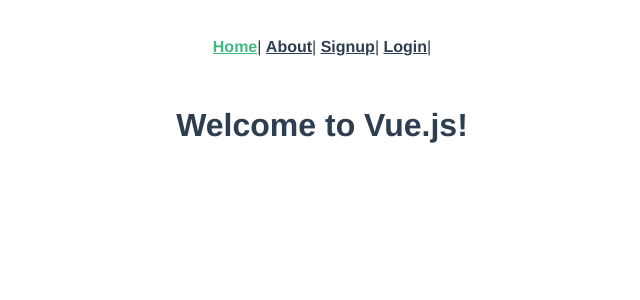
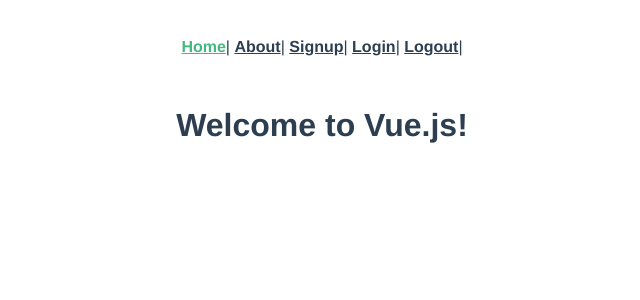
Before and after one commit to sbatsch/gratus_mark_ii_vue, a Vue app: page / in a window 1280 px wide. Shown: the top 300 px of the page, without its empty margins (318-958 px from the left). Built offline with nearby package versions, Linux system fonts and the light colour scheme.

Commit message:
Logout component added

```diff
--- a/src/App.vue
+++ b/src/App.vue
@@ -5,6 +5,7 @@
       <router-link to="/about">About</router-link>|
       <router-link to="/signup">Signup</router-link>|
       <router-link to="/login">Login</router-link>|
+      <router-link to="/logout">Logout</router-link>|
     </div>
     <router-view />
   </div>
--- a/src/router/index.js
+++ b/src/router/index.js
@@ -5,6 +5,7 @@
 import Test from '../views/Test.vue';
 import Signup from '../views/Signup.vue';
 import Login from '../views/Login.vue';
+import Logout from '../views/Logout.vue';
 
 Vue.use(VueRouter)
 
@@ -14,6 +15,7 @@
   { path: '/test', name: 'test', component: Test },
   { path: '/signup', name: 'signup', component: Signup },
   { path: '/login', name: 'login', component: Login },
+  { path: '/logout', name: 'logout', component: Logout },
 ]
 
 const router = new VueRouter({
--- /dev/null
+++ b/src/views/Logout.vue
@@ -0,0 +1,15 @@
+<template>
+  <div class="logout"></div>
+</template>
+
+<script>
+import axios from "axios";
+
+export default {
+  created: function () {
+    delete axios.defaults.headers.common["Authorization"];
+    localStorage.removeItem("jwt");
+    this.$router.push("/");
+  },
+};
+</script>
```
